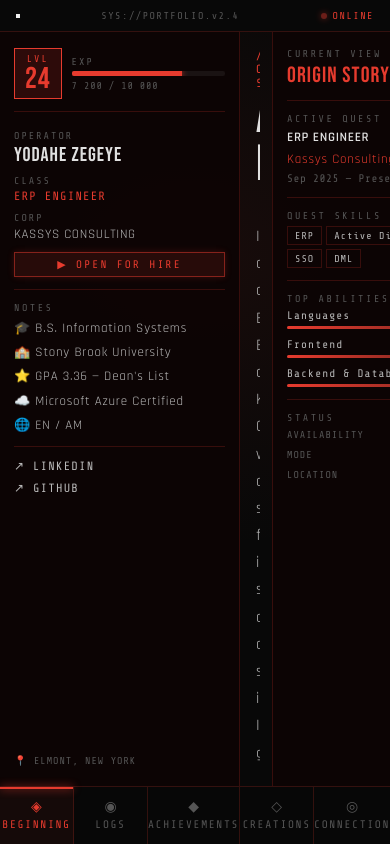
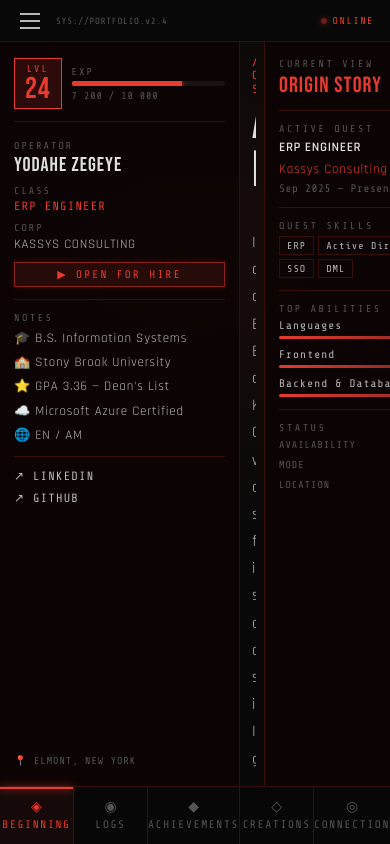
Before and after one commit to YodaheZegeye/portfolio, a Next.js app: page / in a window 390 px wide. Both pictures are taken after a click on the button "▶ ENTER THE SYSTEM". Built offline with nearby package versions, Linux system fonts and the light colour scheme.

Commit message:
Edit GameUI.module component [2026-08-20 22:02:32]

```diff
--- a/components/game/GameUI.module.css
+++ b/components/game/GameUI.module.css
@@ -19,9 +19,14 @@
   z-index: 0;
 }
 
+/* Overlay backdrop for mobile drawer */
+.overlay {
+  display: none;
+}
+
 .topBar {
   flex-shrink: 0;
-  height: 32px;
+  height: 42px;
   display: flex;
   align-items: center;
   justify-content: space-between;
@@ -29,6 +34,27 @@
   border-bottom: 1px solid var(--panel-border);
   background: rgba(8, 8, 8, 0.9);
   z-index: 10;
+  gap: 12px;
+}
+
+/* Hamburger button — hidden on desktop */
+.menuBtn {
+  display: none;
+  flex-direction: column;
+  justify-content: center;
+  gap: 5px;
+  background: transparent;
+  border: none;
+  cursor: pointer;
+  padding: 4px;
+  flex-shrink: 0;
+}
+
+.menuBtn span {
+  display: block;
+  width: 20px;
+  height: 2px;
+  background: var(--text);
 }
 
 .sysLabel {
@@ -36,12 +62,14 @@
   font-size: 10px;
   color: var(--text-dim);
   letter-spacing: 0.15em;
+  flex: 1;
 }
 
 .topRight {
   display: flex;
   align-items: center;
   gap: 6px;
+  flex-shrink: 0;
 }
 
 .statusDot {
@@ -85,3 +113,27 @@
   overflow-y: auto;
   padding-right: 4px;
 }
+
+/* ── Mobile ────────────────────────────────────────── */
+@media (max-width: 768px) {
+  .menuBtn {
+    display: flex;
+  }
+
+  .overlay {
+    display: block;
+    position: fixed;
+    inset: 0;
+    background: rgba(0, 0, 0, 0.65);
+    z-index: 99;
+  }
+
+  .sysLabel {
+    font-size: 9px;
+    letter-spacing: 0.08em;
+  }
+
+  .center {
+    padding: 12px;
+  }
+}
```
